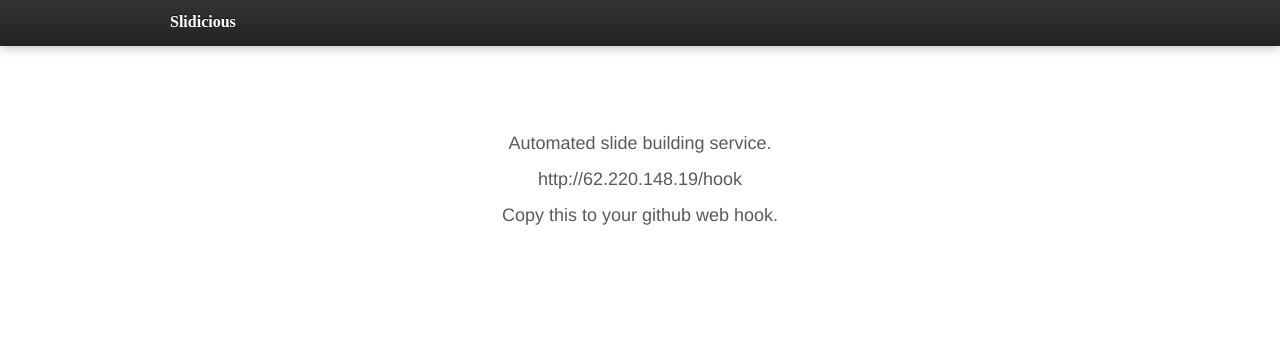
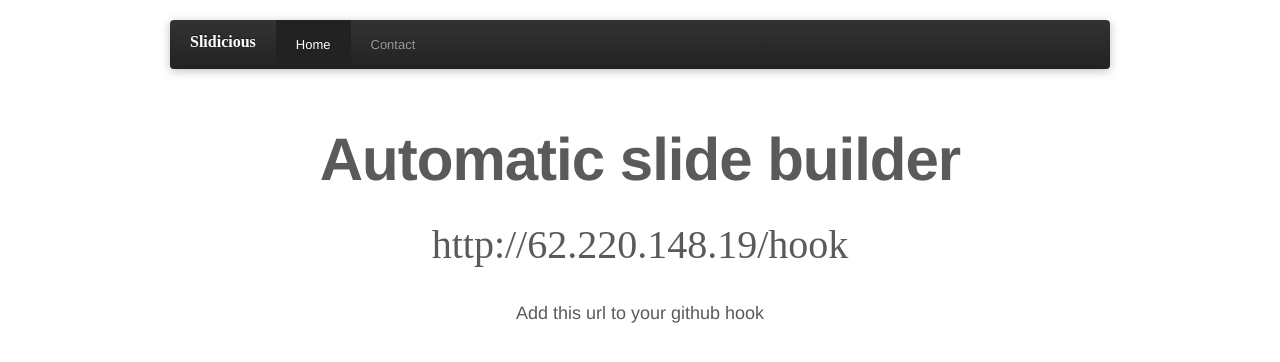
Before and after one commit to gcmalloc/slidicious, a Flask app: template src/templates/index.html in a window 1280 px wide. Shown: the top 362 px of the page. Run offline with Flask 2, Linux system fonts and the light colour scheme; the template is opened without the code that fills it, so the values that code supplies are empty; some libraries are stand-ins or nearby versions; some web fonts are replaced.

Commit message:
better templating

```diff
--- a/src/app.py
+++ b/src/app.py
@@ -14,7 +14,7 @@ application = app
 
 @app.route('/', methods=['GET'])
 def index():
-    return  render_template('carousel.html', last_slides=[])
+    return  render_template('index.html', last_slides=[])
 
 @app.route('/hook', methods=['POST'])
 def github_hook():
--- a/src/templates/index.html
+++ b/src/templates/index.html
@@ -1,35 +1,70 @@
-{% extends "layout.html" %}
-{% block body %}
-<body>
+<!DOCTYPE html>
+<html lang="en">
+  <head>
+    <meta charset="utf-8">
+    <title>Slidicious</title>
+    <meta name="viewport" content="width=device-width, initial-scale=1.0">
+    <meta name="description" content="">
+    <meta name="author" content="">
+
+    <!-- Le styles -->
+
+    <!-- HTML5 shim, for IE6-8 support of HTML5 elements -->
+    <!--[if lt IE 9]>
+      <script src="../assets/js/html5shiv.js"></script>
+    <![endif]-->
+
+    <!-- Fav and touch icons -->
+        <link rel=stylesheet type=text/css href="{{ url_for('static', filename='css/bootstrap.css') }}">
+        <link rel=stylesheet type=text/css href="{{ url_for('static', filename='css/style.css') }}">
+        <script type=text/javascript src="https://ajax.googleapis.com/ajax/libs/jquery/1.7.1/jquery.min.js"></script>
+        <script type=text/javascript src="{{url_for('static', filename='js/bootstrap.js') }}"></script>
+  </head>
+
+  <body>
 
 
-    <div class="navbar navbar-fixed-top">
-      <div class="navbar-inner">
-        <div class="container">
-          <a class="brand" href="#">Slidicious</a>
 
-        </div>
-      </div>
+    <!-- NAVBAR
+    ================================================== -->
+    <div class="navbar-wrapper">
+      <!-- Wrap the .navbar in .container to center it within the absolutely positioned parent. -->
+      <div class="container">
+
+        <div class="navbar navbar-inverse">
+          <div class="navbar-inner">
+            <!-- Responsive Navbar Part 1: Button for triggering responsive navbar (not covered in tutorial). Include responsive CSS to utilize. -->
+            <button type="button" class="btn btn-navbar" data-toggle="collapse" data-target=".nav-collapse">
+              <span class="icon-bar"></span>
+              <span class="icon-bar"></span>
+              <span class="icon-bar"></span>
+            </button>
+	    <a class="brand" href="{{url_for('index')}}">Slidicious</a>
+            <!-- Responsive Navbar Part 2: Place all navbar contents you want collapsed withing .navbar-collapse.collapse. -->
+            <div class="nav-collapse collapse">
+              <ul class="nav">
+                <li class="active"><a href="#">Home</a></li>
+		<li><a href="mailto:gcmalloc@gmail.com">Contact</a></li>
+                <!-- Read about Bootstrap dropdowns at http://twbs.github.com/bootstrap/javascript.html#dropdowns -->
+              </ul>
+            </div><!--/.nav-collapse -->
+          </div><!-- /.navbar-inner -->
+        </div><!-- /.navbar -->
+
+      </div> <!-- /.container -->
+    </div><!-- /.navbar-wrapper -->
+
+    <div class="hero-unit">
+	    <h1>Automatic slide builder</h1>
+	    <div class="link">http://62.220.148.19/hook</div>
+	    <p>Add this url to your github hook</p>
     </div>
 
-<div class="container">
-    <div class="hero-unit">
-	    <p>
-		    Automated slide building service.
-	    </p>
+    <!-- Marketing messaging and featurettes
+    ================================================== -->
+    <!-- Wrap the rest of the page in another container to center all the content. -->
 
-	    <p>
-		    <span class="link">http://62.220.148.19{{url_for('github_hook')}}</span>
-	    </p>
-	    <p>
-		Copy this to your github web hook.
-	    </p>
-    </div>
+    </div><!-- /.container -->
 
-</div>
-
-
-</body>
-{% endblock %}
-<!--</body>-->
-<!--</html>-->
+  </body>
+</html>
--- a/src/templates/layout.html
+++ b/src/templates/layout.html
@@ -1,16 +1,27 @@
-<!doctype html>
+<!DOCTYPE html>
 <html lang="en">
-    <head>
-        <meta http-equiv="Content-Type" content="text/html; charset=UTF-8" />
-        <meta name="viewport" content="width=device-width, initial-scale=1.0">
-        <meta name="description" content="">
-        <meta name="author" content="">
-        <title>Slidicious</title>
+  <head>
+    <meta charset="utf-8">
+    <title>Slidicious</title>
+    <meta name="viewport" content="width=device-width, initial-scale=1.0">
+    <meta name="description" content="">
+    <meta name="author" content="">
+
+    <!-- Le styles -->
+
+    <!-- HTML5 shim, for IE6-8 support of HTML5 elements -->
+    <!--[if lt IE 9]>
+      <script src="../assets/js/html5shiv.js"></script>
+    <![endif]-->
+
+    <!-- Fav and touch icons -->
         <link rel=stylesheet type=text/css href="{{ url_for('static', filename='css/bootstrap.css') }}">
         <link rel=stylesheet type=text/css href="{{ url_for('static', filename='css/style.css') }}">
         <script type=text/javascript src="https://ajax.googleapis.com/ajax/libs/jquery/1.7.1/jquery.min.js"></script>
         <script type=text/javascript src="{{url_for('static', filename='js/bootstrap.js') }}"></script>
+  </head>
 
-    </head>
-
+  <body>
 {% block body %}{% endblock %}
+  </body>
+</html>
```
Also changed, not shown: src/templates/carousel.html (deleted, +0 -70 lines).
